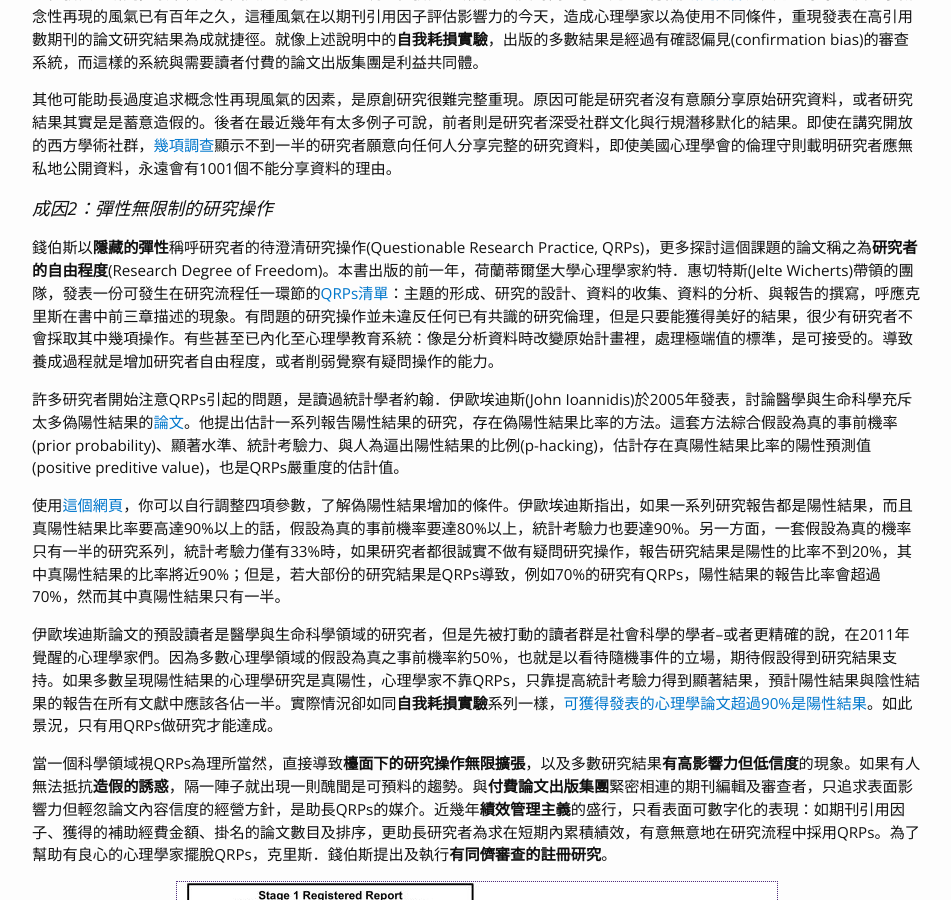
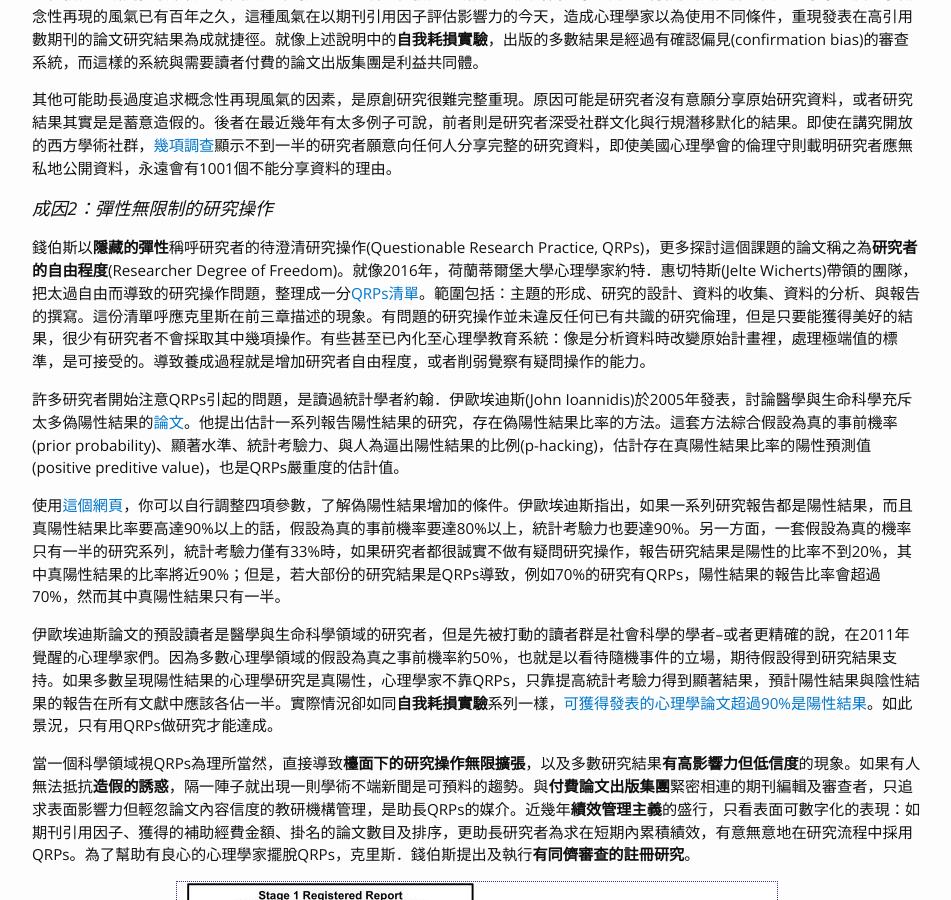
Before and after one commit to SCgeeker/SCgeeker.github.io, a Jekyll site: the page built from Text/text_2017007.md, in a window 1280 px wide and 900 px high, scrolled down 1238 px. Shown: the whole window, without its empty margins (163-1114 px from the left). Built offline with Jekyll 4.4.1, drawn with Linux system fonts in a browser that asks for light colours; comment, search, counter and statistics services are not loaded.

Commit message:
Revise the descriptions about QRPs

```diff
--- a/Text/text_2017007.md
+++ b/Text/text_2017007.md
@@ -29,7 +30,7 @@ permalink: /Text/text_2017007/
 
 ### 成因2：彈性無限制的研究操作
 
-錢伯斯以**隱藏的彈性**稱呼研究者的待澄清研究操作(Questionable Research Practice, QRPs)，更多探討這個課題的論文稱之為**研究者的自由程度**(Research Degree of Freedom)。本書出版的前一年，荷蘭蒂爾堡大學心理學家約特．惠切特斯(Jelte Wicherts)帶領的團隊，發表一份可發生在研究流程任一環節的[QRPs清單][6]：主題的形成、研究的設計、資料的收集、資料的分析、與報告的撰寫，呼應克里斯在書中前三章描述的現象。有問題的研究操作並未違反任何已有共識的研究倫理，但是只要能獲得美好的結果，很少有研究者不會採取其中幾項操作。有些甚至已內化至心理學教育系統：像是分析資料時改變原始計畫裡，處理極端值的標準，是可接受的。導致養成過程就是增加研究者自由程度，或者削弱覺察有疑問操作的能力。
+錢伯斯以**隱藏的彈性**稱呼研究者的待澄清研究操作(Questionable Research Practice, QRPs)，更多探討這個課題的論文稱之為**研究者的自由程度**(Researcher Degree of Freedom)。就像2016年，荷蘭蒂爾堡大學心理學家約特．惠切特斯(Jelte Wicherts)帶領的團隊，把太過自由而導致的研究操作問題，整理成一分[QRPs清單][6]。範圍包括：主題的形成、研究的設計、資料的收集、資料的分析、與報告的撰寫。這份清單呼應克里斯在前三章描述的現象。有問題的研究操作並未違反任何已有共識的研究倫理，但是只要能獲得美好的結果，很少有研究者不會採取其中幾項操作。有些甚至已內化至心理學教育系統：像是分析資料時改變原始計畫裡，處理極端值的標準，是可接受的。導致養成過程就是增加研究者自由程度，或者削弱覺察有疑問操作的能力。
 
 許多研究者開始注意QRPs引起的問題，是讀過統計學者約翰．伊歐埃迪斯(John Ioannidis)於2005年發表，討論醫學與生命科學充斥太多偽陽性結果的[論文][7]。他提出估計一系列報告陽性結果的研究，存在偽陽性結果比率的方法。這套方法綜合假設為真的事前機率(prior probability)、顯著水準、統計考驗力、與人為逼出陽性結果的比例(p-hacking)，估計存在真陽性結果比率的陽性預測值(positive preditive value)，也是QRPs嚴重度的估計值。
 
@@ -37,7 +38,7 @@ permalink: /Text/text_2017007/
 
 伊歐埃迪斯論文的預設讀者是醫學與生命科學領域的研究者，但是先被打動的讀者群是社會科學的學者–或者更精確的說，在2011年覺醒的心理學家們。因為多數心理學領域的假設為真之事前機率約50%，也就是以看待隨機事件的立場，期待假設得到研究結果支持。如果多數呈現陽性結果的心理學研究是真陽性，心理學家不靠QRPs，只靠提高統計考驗力得到顯著結果，預計陽性結果與陰性結果的報告在所有文獻中應該各佔一半。實際情況卻如同**自我耗損實驗**系列一樣，[可獲得發表的心理學論文超過90%是陽性結果][9]。如此景況，只有用QRPs做研究才能達成。
 
-當一個科學領域視QRPs為理所當然，直接導致**檯面下的研究操作無限擴張**，以及多數研究結果**有高影響力但低信度**的現象。如果有人無法抵抗**造假的誘惑**，隔一陣子就出現一則醜聞是可預料的趨勢。與**付費論文出版集團**緊密相連的期刊編輯及審查者，只追求表面影響力但輕忽論文內容信度的經營方針，是助長QRPs的媒介。近幾年**績效管理主義**的盛行，只看表面可數字化的表現：如期刊引用因子、獲得的補助經費金額、掛名的論文數目及排序，更助長研究者為求在短期內累積績效，有意無意地在研究流程中採用QRPs。為了幫助有良心的心理學家擺脫QRPs，克里斯．錢伯斯提出及執行**有同儕審查的註冊研究**。
+當一個科學領域視QRPs為理所當然，直接導致**檯面下的研究操作無限擴張**，以及多數研究結果**有高影響力但低信度**的現象。如果有人無法抵抗**造假的誘惑**，隔一陣子就出現一則學術不端新聞是可預料的趨勢。與**付費論文出版集團**緊密相連的期刊編輯及審查者，只追求表面影響力但輕忽論文內容信度的教研機構管理，是助長QRPs的媒介。近幾年**績效管理主義**的盛行，只看表面可數字化的表現：如期刊引用因子、獲得的補助經費金額、掛名的論文數目及排序，更助長研究者為求在短期內累積績效，有意無意地在研究流程中採用QRPs。為了幫助有良心的心理學家擺脫QRPs，克里斯．錢伯斯提出及執行**有同儕審查的註冊研究**。
 
 {% include image.html url="/images/Registered-Reports_EditorialPipeline.jpg" caption="第一本接受有同儕審查的註冊研究的期刊Cortex，由克里斯．錢伯斯公佈的審稿程序。論文品質以兩階段評審：收集資料之前的計畫書評審，主題的創新與研究信度並重；收集資料之後的論文評審，著重研究過程符合計畫書規畫的程度。取自錢伯思個人格落格" width=600 align="center" %}
 
```
Also changed, not shown: other parts of Text/text_2017007.md (+1 -0 lines), 2 other files.
